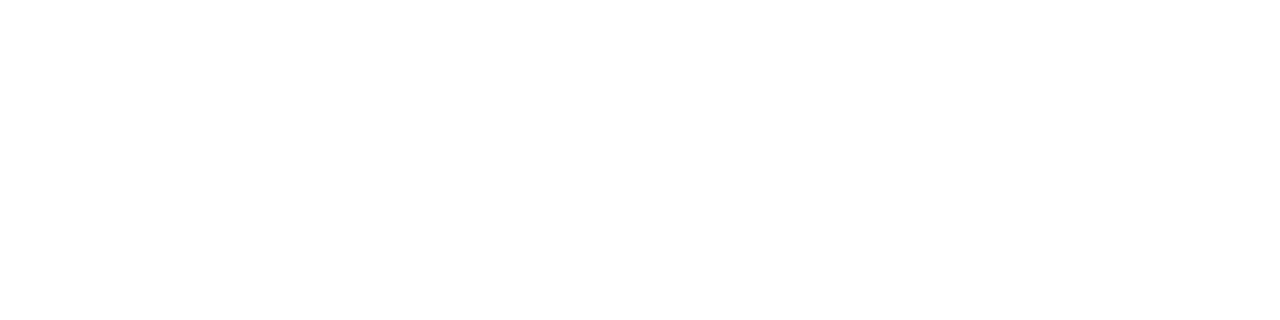
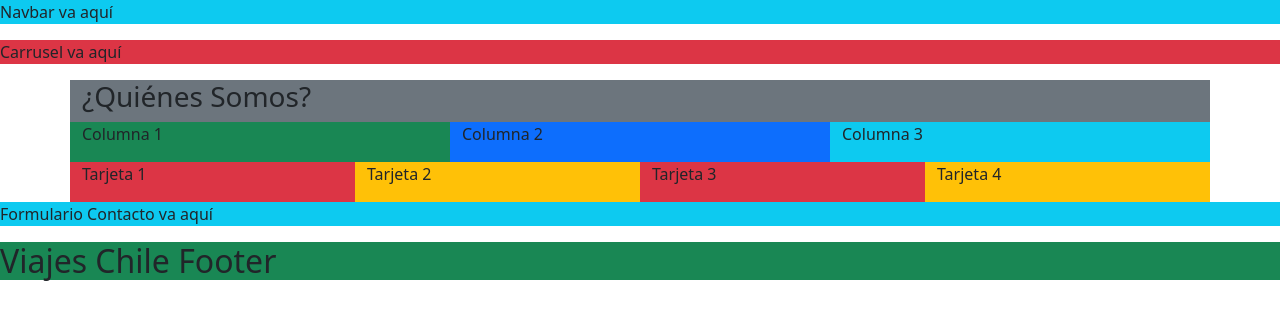
Before and after one commit to Ecor87/ViajesChile, a plain HTML site: page index.html in a window 1280 px wide. Drawn offline with nearby package versions, Linux system fonts and the light colour scheme.

Commit message:
Maqueta pagina base

```diff
--- a/index.html
+++ b/index.html
@@ -3,11 +3,69 @@
 <head>
     <meta charset="UTF-8">
     <meta name="viewport" content="width=device-width, initial-scale=1.0">
+    <title>Viajes Chile</title>
+    <!--Agrega fuente Open Sans con pesos 300 y 400-->
+    <link rel="preconnect" href="https://fonts.googleapis.com">
+    <link rel="preconnect" href="https://fonts.gstatic.com" crossorigin>
+    <link href="https://fonts.googleapis.com/css2?family=Open+Sans:wght@300;400&display=swap" rel="stylesheet">
+    <!--Agrega estilos Font Awesome 6.1.1-->
+    <link rel="stylesheet" href="https://use.fontawesome.com/releases/v6.1.1/css/all.css" integrity="sha384-/frq1SRXYH/bSyou/HUp/hib7RVN1TawQYja658FEOodR/FQBKVqT9Ol+Oz3Olq5" crossorigin="anonymous">
+    <!--Agrega Bootstrap 5.1.3-->
+    <link href="https://cdn.jsdelivr.net/npm/bootstrap@5.1.3/dist/css/bootstrap.min.css" rel="stylesheet" integrity="sha384-1BmE4kWBq78iYhFldvKuhfTAU6auU8tT94WrHftjDbrCEXSU1oBoqyl2QvZ6jIW3" crossorigin="anonymous">
     <link rel="stylesheet" href="assets/css/styles.css">
-    <title>Document</title>
 </head>
 <body>
+    <!--Barra de navegación-->
+    <nav class="bg-info">
+        <p>Navbar va aquí</p>
+    </nav>
+    <!--Sección carousel-->
+    <main class="bg-danger">
+        <p>Carrusel va aquí</p>
+    </main>
+    <!--Sección Quienes somos-->
+    <article class="container bg-secondary">
+        <h3>¿Quiénes Somos?</h3>
+        <div class="row">
+            <div class="col-4 bg-success">
+                <p>Columna 1</p>
+            </div>
+            <div class="col-4 bg-primary">
+                <p>Columna 2</p>
+            </div>
+            <div class="col-4 bg-info">
+                <p>Columna 3</p>
+            </div>
 
+        </div>
+    </article>
+    <!--Sección Destacados-->
+    <aside class="container">
+        <div class="row">
+            <div class="col-3 bg-danger">
+                <p>Tarjeta 1</p>
+            </div>
+            <div class="col-3 bg-warning">
+                <p>Tarjeta 2</p>
+            </div>
+            <div class="col-3 bg-danger">
+                <p>Tarjeta 3</p>
+            </div>
+            <div class="col-3 bg-warning">
+                <p>Tarjeta 4</p>
+            </div>
+        </div>
+    </aside>
+    <!--Sección Contacto-->
+    <section class="bg-info">
+        <p>Formulario Contacto va aquí</p>
+    </section>
+    <!--Sección Footer-->
+    <footer class="bg-success">
+        <h2>Viajes Chile Footer</h2>
+    </footer>
+    <!--Agrega scripts JS de Bootstrap 5.1.3-->
+    <script src="https://cdn.jsdelivr.net/npm/bootstrap@5.1.3/dist/js/bootstrap.bundle.min.js" integrity="sha384-ka7Sk0Gln4gmtz2MlQnikT1wXgYsOg+OMhuP+IlRH9sENBO0LRn5q+8nbTov4+1p" crossorigin="anonymous"></script>
     <script src="assets/js/scripts.js"></script>
 </body>
 </html>
```
